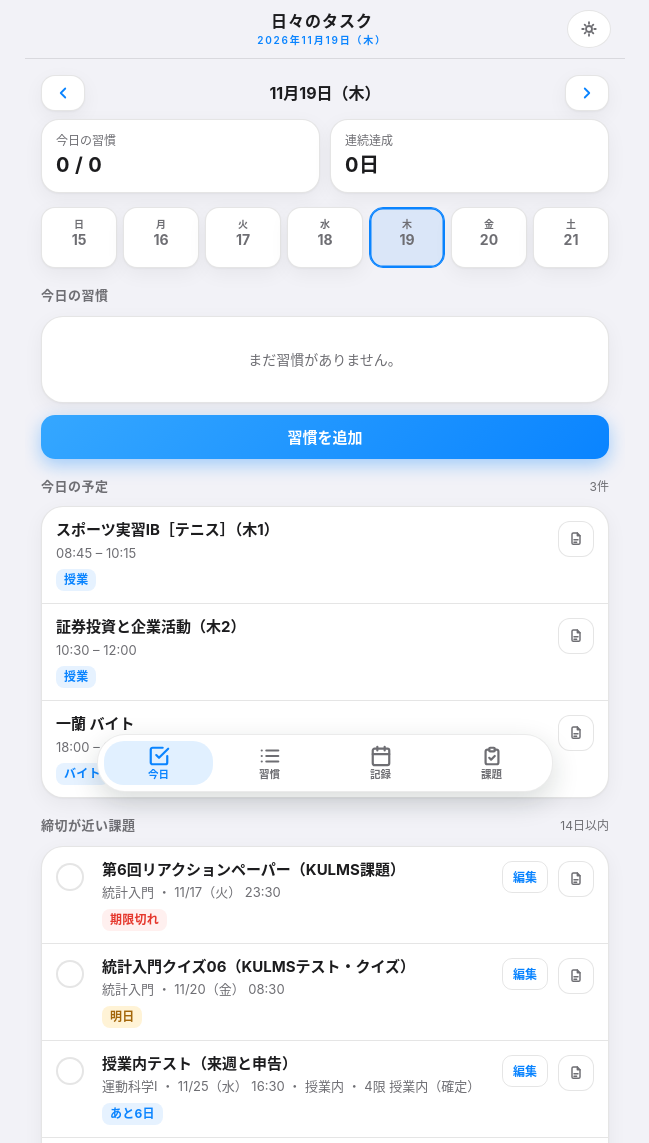
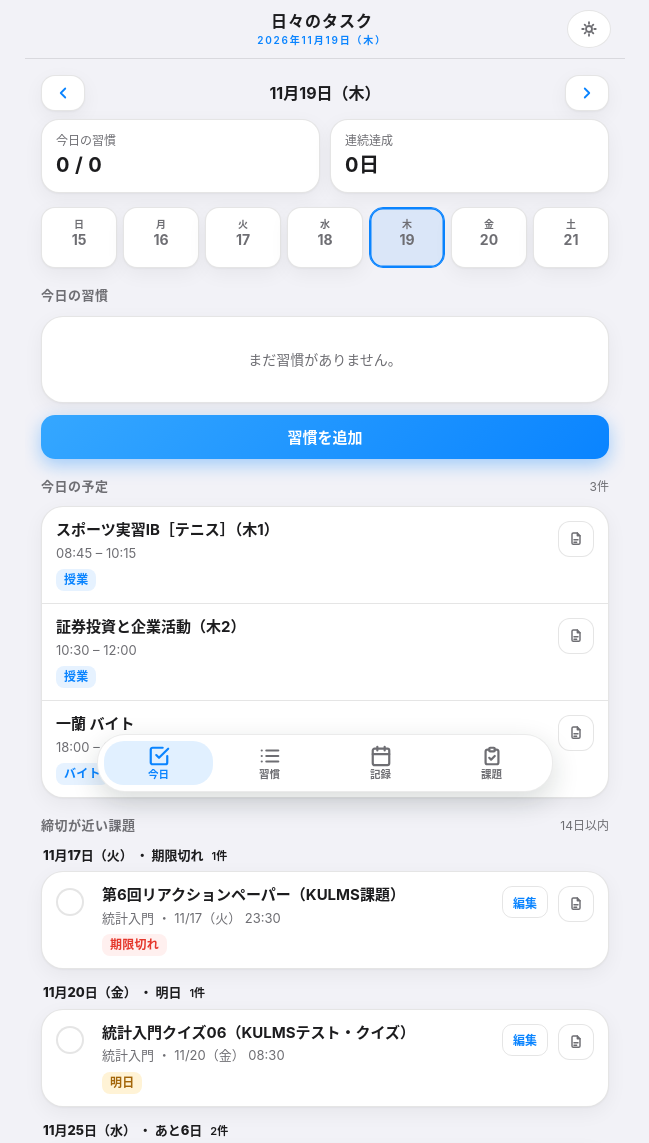
Before and after one commit to mshin0128-dev/tk-5cc418d7, a plain HTML site: page index.html in a window 1280 px wide. Shown: the top 1143 px of the page, without its empty margins (315-964 px from the left). Drawn offline with Linux system fonts and the light colour scheme.

Commit message:
課題リストを日付ごとにグループ表示（今日タブ・課題タブ）

```diff
--- a/index.html
+++ b/index.html
@@ -712,6 +712,9 @@
     }
     #page-today.week-anim { animation: weekSlide 200ms ease-out; }
 
+    .date-group-label { display: flex; align-items: baseline; gap: 8px; margin: 14px 2px 6px; font-size: 13px; font-weight: 800; color: var(--text); }
+    .date-group-label .sub { font-size: 11px; font-weight: 600; color: var(--faint); }
+    .section-h + .date-group-label, .filter-row + .date-group-label { margin-top: 2px; }
     .habit-cal { padding: 2px 14px 12px 60px; }
     .habit-cal-grid { display: grid; grid-template-columns: repeat(7, 1fr); gap: 2px; max-width: 300px; }
     .habit-cal-head { margin-bottom: 2px; }
@@ -1432,11 +1435,35 @@
     }
     html += "</div>";
 
-    html += '<div class="section-h"><h2>締切が近い課題</h2><span class="sub">14日以内</span></div><div class="card">';
-    if (!asg.length) html += '<div class="empty">直近の未提出課題はありません。</div>';
-    asg.forEach(function (a) { html += assignmentRow(a, true, day); });
-    html += "</div>";
+    html += '<div class="section-h"><h2>締切が近い課題</h2><span class="sub">14日以内</span></div>';
+    if (!asg.length) html += '<div class="card"><div class="empty">直近の未提出課題はありません。</div></div>';
+    else html += assignmentGroupsHtml(asg, true, day);
     el.innerHTML = html;
+  }
+
+  function assignmentGroupsHtml(list, compact, origin) {
+    var groups = [];
+    var byKey = {};
+    list.forEach(function (a) {
+      var k = dueYmd(a) || "none";
+      if (!byKey[k]) { byKey[k] = { key: k, items: [] }; groups.push(byKey[k]); }
+      byKey[k].items.push(a);
+    });
+    var html = "";
+    groups.forEach(function (g) {
+      var label;
+      if (g.key === "none") label = "日付未定";
+      else {
+        label = formatMonthDay(g.key);
+        var urg = dueUrgency(g.items[0], origin);
+        if (urg && urg.label) label += " ・ " + urg.label;
+      }
+      html += '<div class="date-group-label">' + escapeHtml(label) + '<span class="sub">' + g.items.length + "件</span></div>";
+      html += '<div class="card">';
+      g.items.forEach(function (a) { html += assignmentRow(a, compact, origin); });
+      html += "</div>";
+    });
+    return html;
   }
 
   function assignmentRow(a, compact, origin) {
@@ -1557,11 +1584,9 @@
     html += '<button type="button" class="seg' + (taskFilter === "open" ? " on" : "") + '" data-act="task-filter" data-filter="open">これから</button>';
     html += '<button type="button" class="seg' + (taskFilter === "all" ? " on" : "") + '" data-act="task-filter" data-filter="all">全部</button>';
     html += "</div>";
-    html += '<div class="card">';
-    if (!all.length) html += '<div class="empty">課題データがまだありません。</div>';
-    else if (!list.length) html += '<div class="empty">未提出の課題はありません。</div>';
-    list.forEach(function (a) { html += assignmentRow(a, false); });
-    html += "</div>";
+    if (!all.length) html += '<div class="card"><div class="empty">課題データがまだありません。</div></div>';
+    else if (!list.length) html += '<div class="card"><div class="empty">未提出の課題はありません。</div></div>';
+    else html += assignmentGroupsHtml(list, false, todayYmd());
     var src = DATA.sources || {};
     html += '<p class="foot-note">課題は授業管理の記録、予定はカレンダーの控えから読み込んでいます。';
     if (DATA.generatedAt) html += " データの作成: " + escapeHtml(formatDateTime(DATA.generatedAt)) + "（日本時間）。";
```
